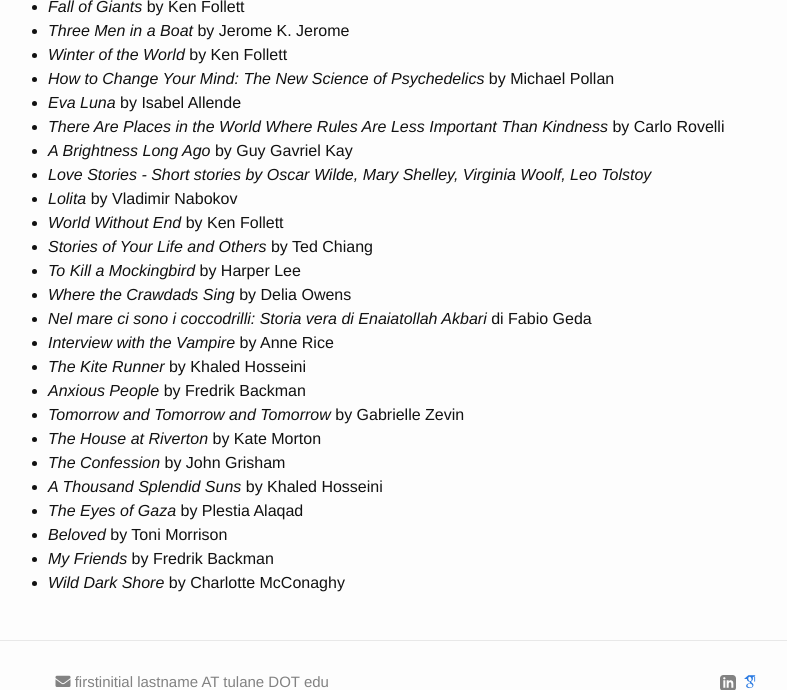
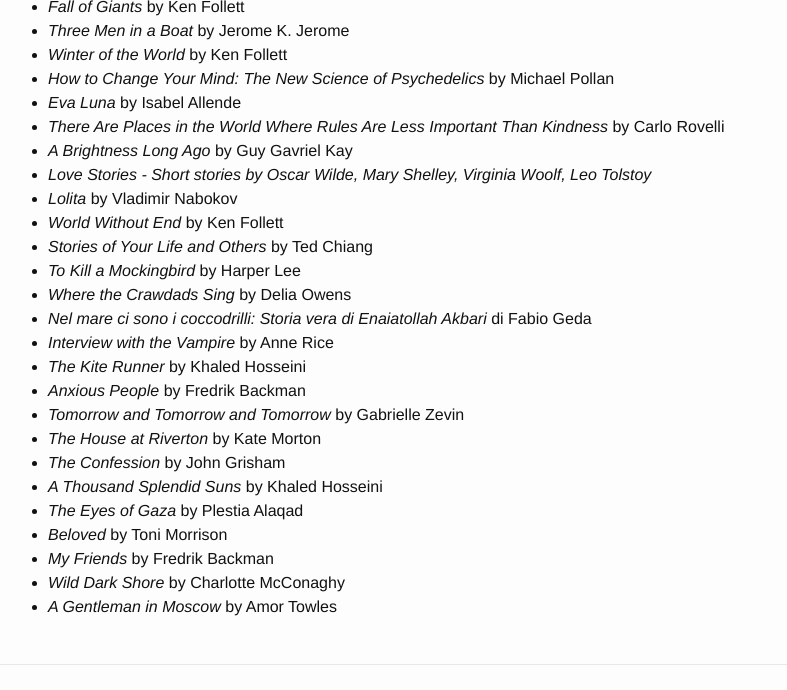
Before and after one commit to tamglaeser/tamglaeser.github.io, a Jekyll site: the page built from books.md, in a window 1280 px wide and 900 px high, scrolled down 785 px, cut to the strip 0-690 px from the top of the window. Shown: the whole strip, without its empty margins (252-1039 px from the left). Built offline with Jekyll 4.4.1, drawn with Linux system fonts in a browser that asks for light colours; nearby versions of some CDN libraries; some web fonts are replaced.

Commit message:
Update books.md

```diff
--- a/books.md
+++ b/books.md
@@ -59,3 +59,4 @@
 - _Beloved_ by Toni Morrison
 - _My Friends_ by Fredrik Backman
 - _Wild Dark Shore_ by Charlotte McConaghy
+- _A Gentleman in Moscow_ by Amor Towles
```
